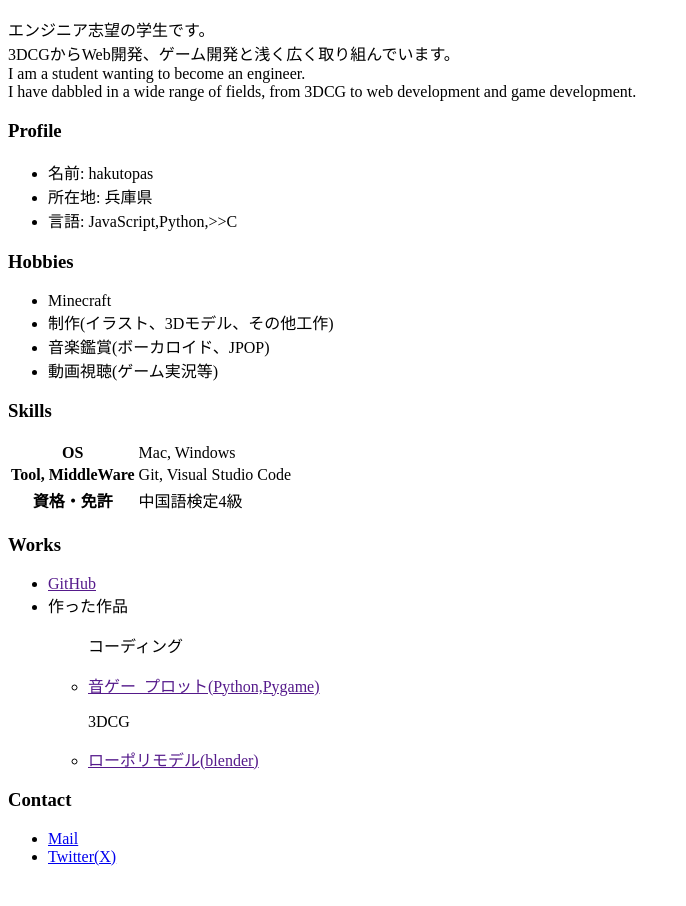
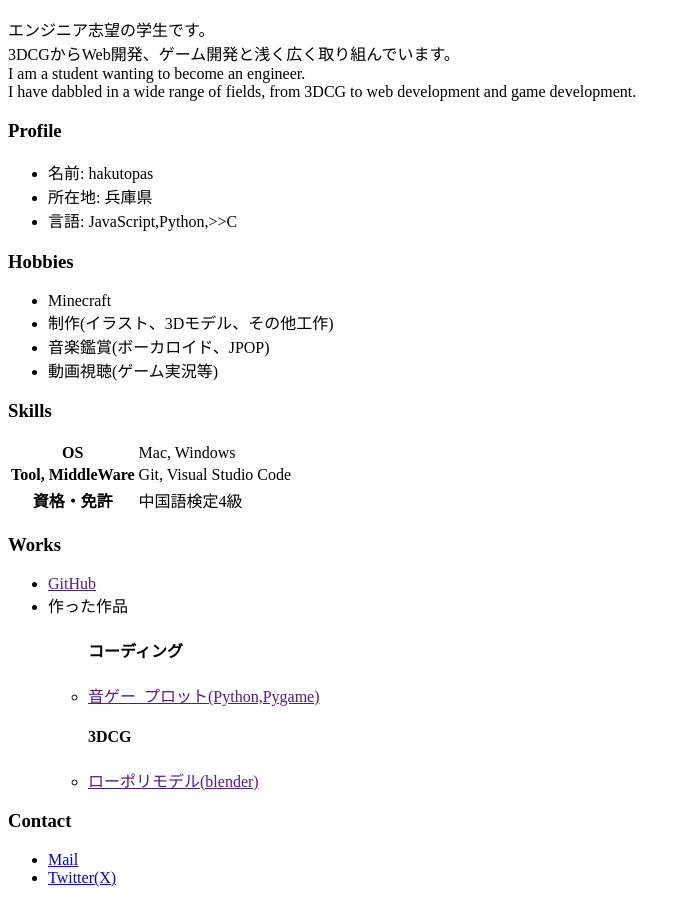
Before and after one commit to hakuchocolat1502-beep/hakutopas.github.io, a plain HTML site: page index.html in a window 1280 px wide. Shown: the part 110-1016 px from the top of the page, without its empty margins (0-686 px from the left). Before the commit the page ends 995 px from the top, so only its background shows below. Drawn offline with Linux system fonts and the light colour scheme.

Commit message:
workの<p></p>を<h4></h4>に変更

```diff
--- a/index.html
+++ b/index.html
@@ -51,10 +51,10 @@
       <li>
         作った作品
         <ul>
-          <p>コーディング</p>
+          <h4>コーディング</h4>
           <li><a href="">音ゲー_プロット(Python,Pygame)</a></li>
           <!-- <li><a href="">ノベルゲーム＿プロット</a></li> -->
-          <p>3DCG</p>
+          <h4>3DCG</h4>
           <li><a href="">ローポリモデル(blender)</a></li>
         </ul>
       </li>
```
